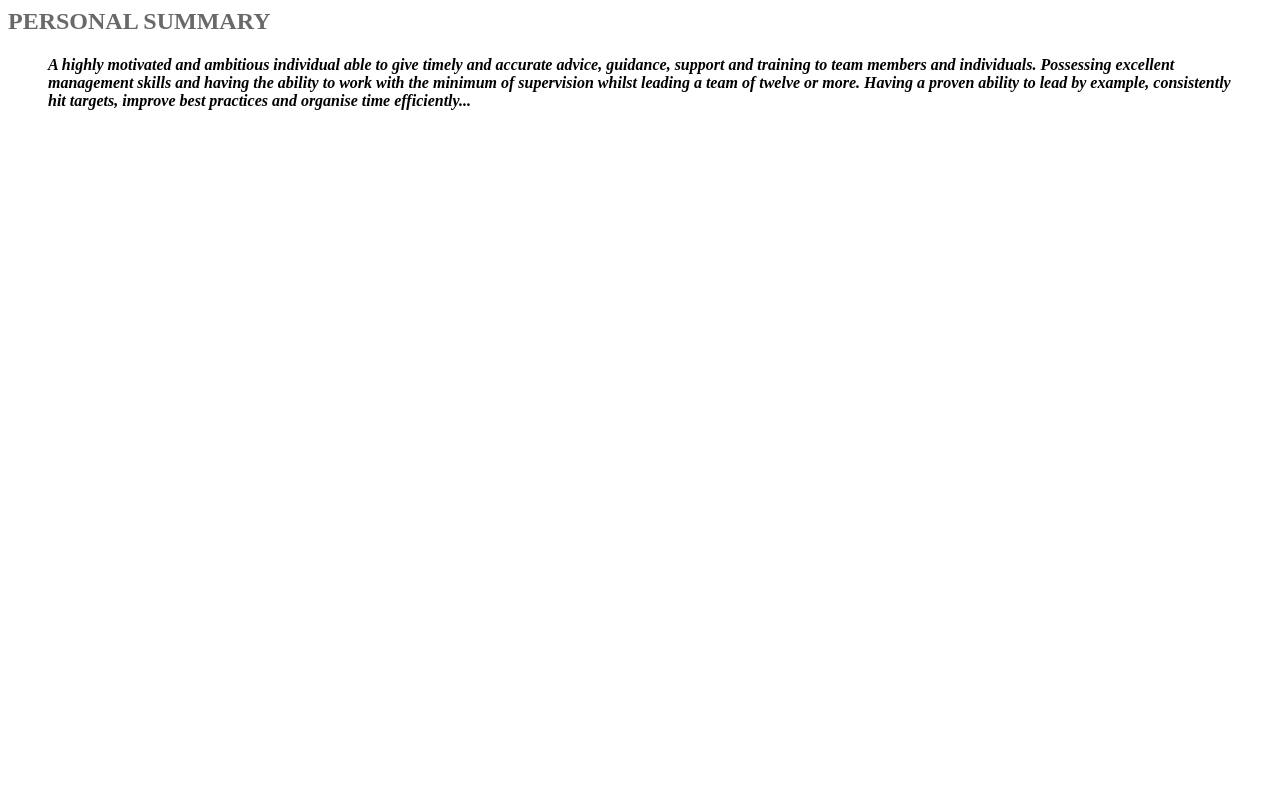
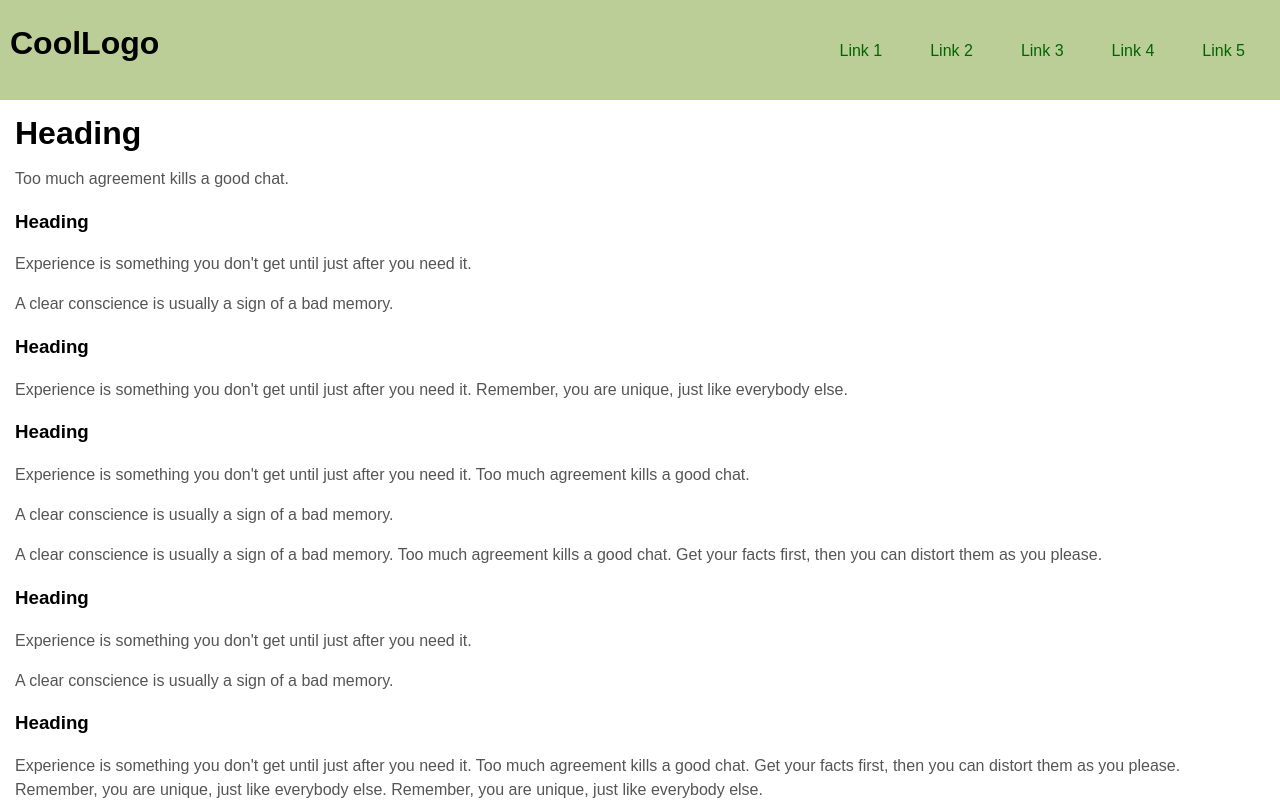
Before and after one commit to AkriviPapazoglou/valiapapazoglou.github.io, a plain HTML site: page CV.html in a window 1280 px wide. Drawn offline with Linux system fonts and the light colour scheme.

Commit message:
Update CV.html

```diff
--- a/CV.html
+++ b/CV.html
@@ -1,16 +1,134 @@
+<!DOCTYPE html>
+<!-- Template by quackit.com -->
 <html>
-<head>
-	<title></title>
-</head>
-<body>
-<h2><span style="color:#696969;">PERSONAL SUMMARY</span></h2>
+	<head>
+		<meta http-equiv="Content-Type" content="text/html; charset=utf-8">
+		<title>2 Rows Frames Layout (header frame)</title>
+		<style type="text/css">
 
-<blockquote>
-<h4><var>A highly motivated and ambitious individual able to give timely and accurate advice, guidance, support and training to team members and individuals. Possessing excellent management skills and having the ability to work with the minimum of supervision whilst leading a team of twelve or more. Having a proven ability to lead by example, consistently hit targets, improve best practices and organise time efficiently...</var></h4>
+		body {
+			margin: 0;
+			padding: 0;
+			overflow: hidden;
+			height: 100%;
+			max-height: 100%;
+			font-family:Sans-serif;
+			line-height: 1.5em;
+		}
 
-<div style="page-break-after: always"><span style="display: none;">&nbsp;</span></div>
+		#header {
+			position: absolute;
+			top: 0;
+			left: 0;
+			width: 100%;
+			height: 100px;
+			overflow: hidden; /* Disables scrollbars on the navigation frame. To enable scrollbars, change "hidden" to "scroll" */
+			background: #BCCE98;
+		}
 
-<p>&nbsp;</p>
-</blockquote>
-</body>
+		#logo {
+			padding:10px;
+			float:left;
+		}
+
+		main {
+			position: fixed;
+			top: 100px; /* Set this to the height of the header */
+			left: 0;
+			right: 0;
+			bottom: 0;
+			overflow: auto;
+			background: #fff;
+		}
+
+		.innertube {
+			margin: 15px; /* Provides padding for the content */
+		}
+
+		p {
+			color: #555;
+		}
+
+		/* Menu */
+		nav {
+			margin:0 auto;
+			padding:0;
+			float:right;
+		}
+		nav ul {
+			list-style:none;
+			padding:0;
+			float:left;
+		}
+		nav ul li {
+			margin:0;
+			padding:0 0 0 8px;
+			float:left;
+		}
+		nav ul li a {
+			display:block;
+			margin:0;
+			padding:8px 20px;
+			color:darkgreen;
+			text-decoration:none;
+		}
+		nav ul li.active a, #top-nav ul li a:hover {
+			color:#d3d3f9;
+		}
+
+		/*IE6 fix*/
+		* html body{
+			padding: 100px 0 0 0; /* Set the first value to the height of the header */
+		}
+
+		* html main{
+			height: 100%;
+			width: 100%;
+		}
+
+		</style>
+
+		<script type="text/javascript">
+			/* =============================
+			This script generates sample text for the body content.
+			You can remove this script and any reference to it.
+			 ============================= */
+			var bodyText=["Remember, you are unique, just like everybody else.", "Too much agreement kills a good chat.", "Get your facts first, then you can distort them as you please.", "I intend to live forever. So far, so good.", "</p><p>A clear conscience is usually a sign of a bad memory.", "What's another word for Thesaurus?", "<h3>Heading</h3><p>Experience is something you don't get until just after you need it."]
+			function generateText(sentenceCount){
+				for (var i=0; i<sentenceCount; i++)
+				document.write(bodyText[Math.floor(Math.random()*7)]+" ")
+			}
+		</script>
+
+	</head>
+
+	<body>
+
+		<header id="header">
+			<div id="logo">
+				<h1>CoolLogo</h1>
+			</div>
+			<nav>
+				<div class="innertube">
+				<ul>
+					<li><a href="#">Link 1</a></li>
+					<li><a href="#">Link 2</a></li>
+					<li><a href="#">Link 3</a></li>
+					<li><a href="#">Link 4</a></li>
+					<li><a href="#">Link 5</a></li>
+				</ul>
+				</div>
+			</nav>
+		</header>
+
+		<main>
+			<div class="innertube">
+
+				<h1>Heading</h1>
+				<p><script>generateText(300)</script></p>
+
+			</div>
+		</main>
+
+	</body>
 </html>
```
